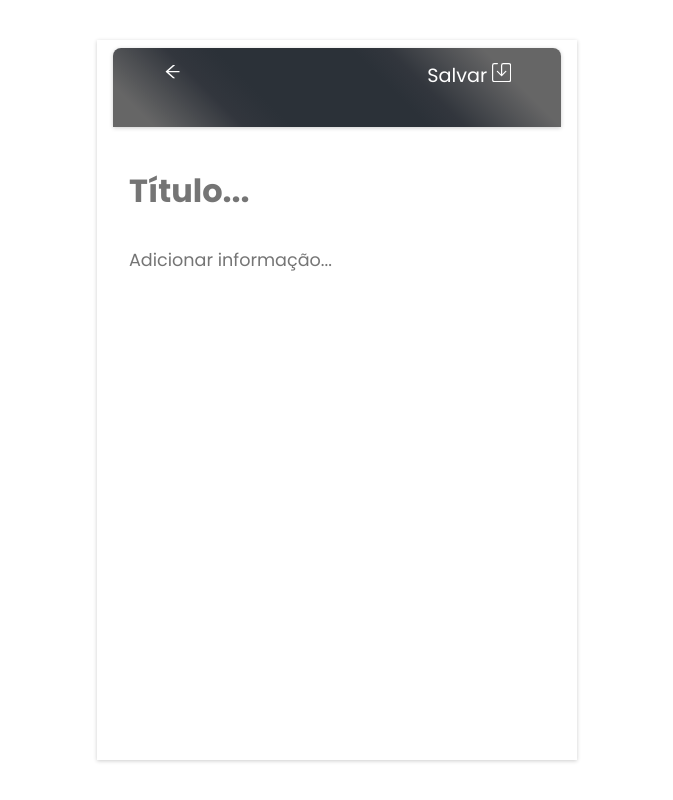
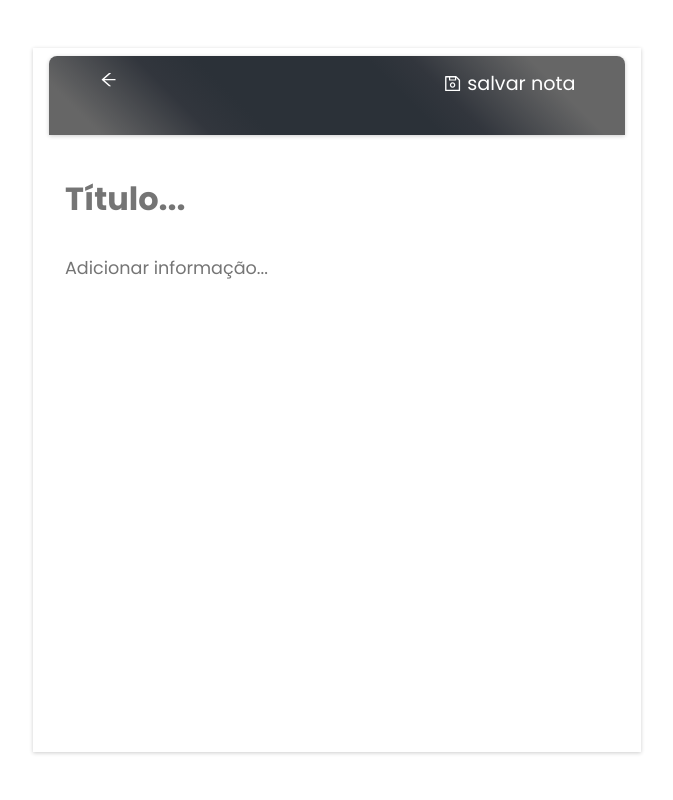
Before and after one commit to dev-marcioreis/notes-react, a React (Create React App) app: page /notes-react/create-notes in a window 1280 px wide. Shown: the whole page, without its empty margins (303-976 px from the left). Built offline with nearby package versions, Linux system fonts and the light colour scheme.

Commit message:
create notes css

```diff
--- a/src/index.css
+++ b/src/index.css
@@ -49,6 +49,7 @@ body {
 .btn-large {
     padding: .8rem 1.5rem;
     font-size: 1.2rem;
+    transition: var(--transition);
 }
 .btn-danger {
     background: var(--primary-color);
@@ -57,27 +58,25 @@ body {
     color: var(--orange-color);
 }
 .btn.add__btn {
-    position: fixed;
+    position: absolute;
     display: flex;
     gap: .2rem;
     align-items: center;
-    top: 1.5rem;
-    right: 23rem;
     font-size: 1rem;
     font-weight: 700;
-    color: var(--orange-color);
-    box-shadow: var(--shadow1);
+    top: 4rem;
+    right: 1.5rem;
+    color: var(--white-color);
     transition: var(--transition);
 }
 .btn.add__btn:hover {
-    color: var(--white-color);
-    background: var(--orange-color);
+    color: var(--orange-color);
 }
 #App {
     position: relative;
     box-shadow: var(--shadow1);
-    height: 45rem;
-    width: 30rem;
+    height: 44rem;
+    width: 38rem;
     padding: .5rem 1rem;
     overflow: scroll;
 }
@@ -96,7 +95,7 @@ h1, h2 {
     display: flex;
     align-items: center;
     justify-content: space-between;
-    padding: 0 1.6rem 1.5rem;
+    padding: 0 1rem 3rem;
     background: var(--bg-color);
     box-shadow: var(--shadow1);
     border-radius: .5rem .5rem 0 0;
@@ -110,7 +109,7 @@ h1, h2 {
 }
 .header__notes input {
     width: 100%;
-    margin-right: 1.5rem;
+    margin-left: .5rem;
     padding: .7rem 1rem;
     background: var(--transparent-color);
     box-shadow: var(--shadow1);
@@ -191,3 +190,8 @@ h1, h2 {
     font-size: 2rem;
     font-weight: 700;
 }
+button {
+    display: flex;
+    align-items: center;
+    gap: .3rem;
+}
--- a/src/pages/CreateNotes.jsx
+++ b/src/pages/CreateNotes.jsx
@@ -1,14 +1,14 @@
 import React from 'react'
 import { Link } from 'react-router-dom'
 import { AiOutlineArrowLeft as Arrow } from 'react-icons/ai'
-import { BsSave as Save } from 'react-icons/bs'
+import { AiOutlineSave as Save } from 'react-icons/ai'
 
 const CreateNotes = () => {
   return (
     <section>
       <header className="create-notes__header">
         <Link to='/notes-react' className='btn btn-large'><Arrow /></Link>
-        <button className='btn btn-large'>Salvar <Save /></button>
+        <button className='btn btn-large'><Save /> salvar nota</button>
       </header>
       <form className='create-notes__form'>
         <input type="text" autoFocus placeholder='Título...' />
```
